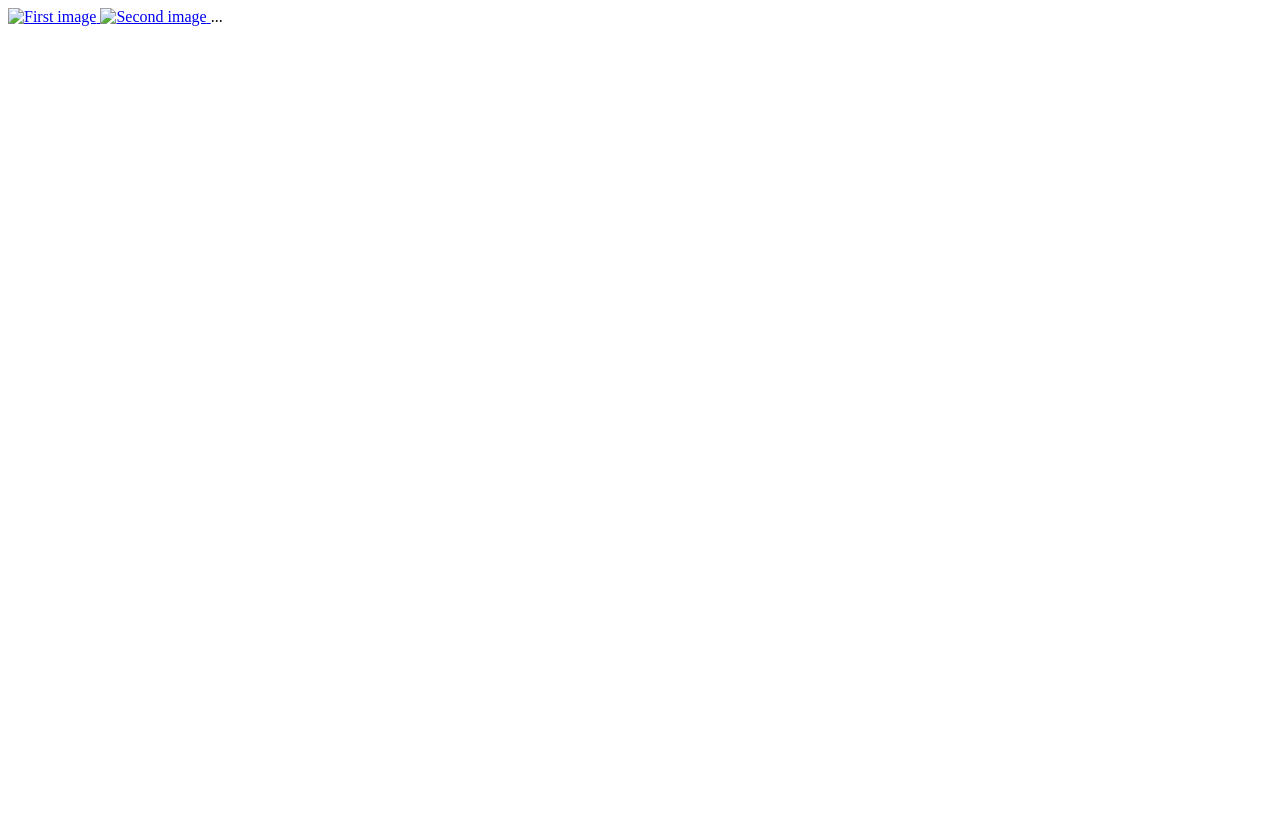
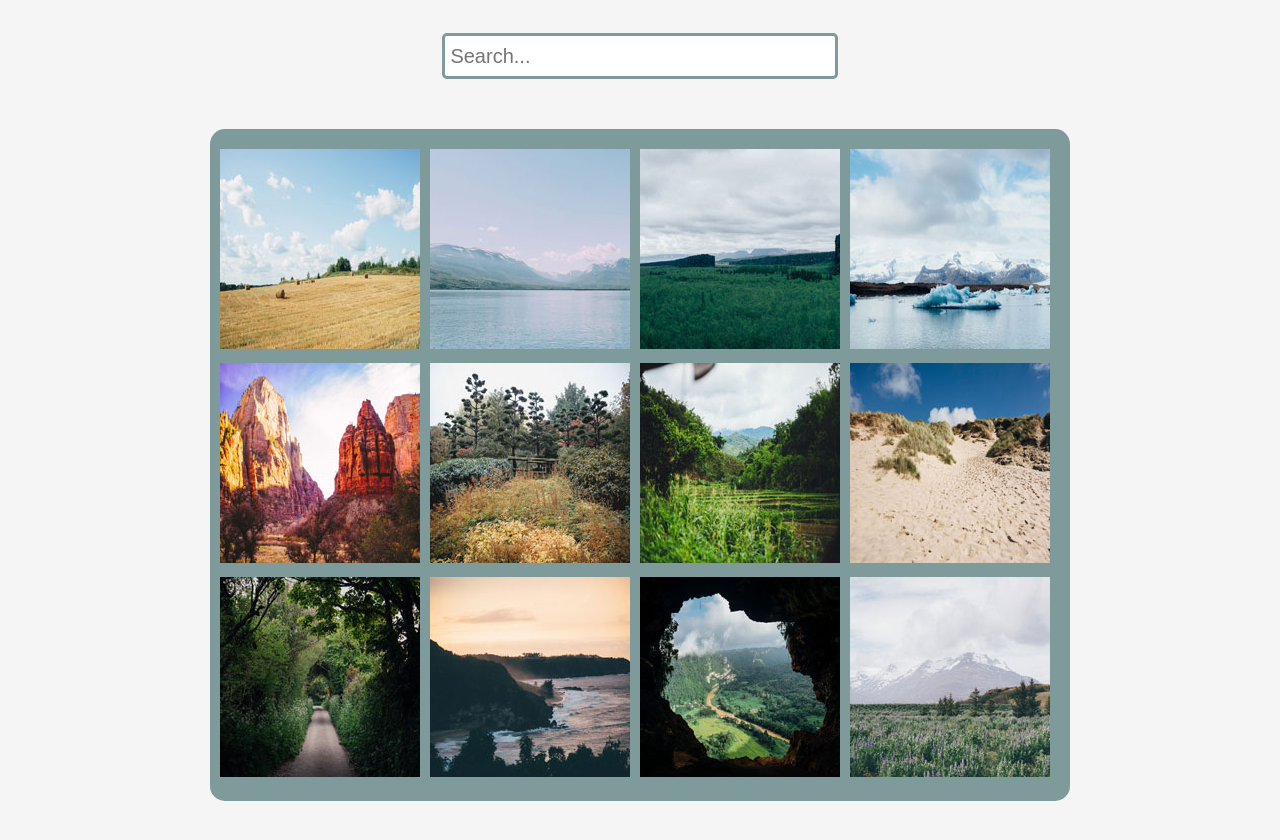
Before and after one commit to des-sheehan/Interactive-Photo-Gallery, a plain HTML site: page index.html in a window 1280 px wide. Before the commit the page ends 800 px from the top, so only its background shows below. Drawn offline with Linux system fonts and the light colour scheme.

Commit message:
Version 2
Everything is inserted and working, just needs a functioning search bar and other adjustments commented within.

```diff
--- a/css/styles.css
+++ b/css/styles.css
@@ -0,0 +1,52 @@
+
+/*
+Need to center the gallery items within the div element, they are slightly off center.
+Color scheme is a bit shit.
+Finish search functionality
+See if we can format the text of data-captions.*/
+
+body {
+    background-color: whitesmoke;
+}
+
+/*
+Header is currently using flex box to center the search bar.
+Might be easier to use Grid only as I can't use media queries anyway
+*/
+
+header {
+    display: flex;
+    justify-content: center;
+}
+
+input[type=text] {
+    line-height: 30px;
+    font-size: 20px;
+    margin-top: 25px;
+    padding: 5px;
+    border-radius: 5px;
+    border: 3px solid #7e9a9a;
+    width: 30%;
+    transition: width 0.15s ease-in-out;
+   }
+
+input[type=text]:focus {
+    width: 40%;
+    border-radius: 5px;
+    border: 5px dashed #7e9a9a;
+}
+
+.gallery {
+    max-width: 840px;
+    margin: 50px auto;
+    padding: 20px 10px;
+    display: grid;
+    grid-gap: 10px;
+     grid: auto-flow / repeat(4, 200px);
+    background-color: #7e9a9a;
+    border-radius: 15px;
+}
+
+data-captions {
+    font-size: 30px;
+}
--- a/index.html
+++ b/index.html
@@ -3,19 +3,76 @@
 <head>
     <meta charset="UTF-8">
     <title>Document</title>
+    <link rel="stylesheet" href="css/styles.css">
+    <link rel="stylesheet" href="css/baguetteBox.min.css">
 </head>
 <body>
 
-<!--   This is the example from the baguetteBox usage documentation.-->
+   <header>
+       <input id='searchbar' type='text' name='search' placeholder='Search...'>
+   </header>
+
     <div class="gallery">
-    <a href="img/2-1.jpg" data-caption="Image caption">
-        <img src="img/thumbnails/2-1.jpg" alt="First image">
-    </a>
-    <a href="img/2-2.jpg">
-        <img src="img/thumbnails/2-2.jpg" alt="Second image">
-    </a>
-    ...
-</div>
+        <a href="photos/01.jpg" data-caption="I love hay bales. Took this snap on a drive through the countryside past some straw fields.">
+            <img src="photos/thumbnails/01.jpg" alt="Hay Bales">
+        </a>
 
+        <a href="photos/02.jpg" data-caption="The lake was so calm today. We had a great view of the snow on the mountains from here.">
+            <img src="photos/thumbnails/02.jpg" alt="Lake">
+        </a>
+
+        <a href="photos/03.jpg" data-caption="I hiked to the top of the mountain and got this picture of the canyon and trees below.
+">
+            <img src="photos/thumbnails/03.jpg" alt="Canyon">
+        </a>
+
+        <a href="photos/04.jpg" data-caption="It was amazing to see an iceberg up close, it was so cold but didn’t snow today.
+">
+            <img src="photos/thumbnails/04.jpg" alt="Iceberg">
+        </a>
+
+        <a href="photos/05.jpg" data-caption="The red cliffs were beautiful. It was really hot in the desert but we did a lot of walking through the canyons.">
+            <img src="photos/thumbnails/05.jpg" alt="Desert">
+        </a>
+
+        <a href="photos/06.jpg" data-caption="Fall is coming, I love when the leaves on the trees start to change color.
+">
+            <img src="photos/thumbnails/06.jpg" alt="Fall">
+        </a>
+
+        <a href="photos/07.jpg" data-caption="I drove past this plantation yesterday, everything is so green!
+">
+            <img src="photos/thumbnails/07.jpg" alt="Plantation">
+        </a>
+
+        <a href="photos/08.jpg" data-caption="My summer vacation to the Oregon Coast. I love the sandy dunes!">
+            <img src="photos/thumbnails/08.jpg" alt="Dunes">
+        </a>
+
+        <a href="photos/09.jpg" data-caption="We enjoyed a quiet stroll down this countryside lane. ">
+            <img src="photos/thumbnails/09.jpg" alt="Countryside Lane">
+        </a>
+
+        <a href="photos/10.jpg" data-caption="Sunset at the coast! The sky turned a lovely shade of orange.">
+            <img src="photos/thumbnails/10.jpg" alt="Sunset">
+        </a>
+
+        <a href="photos/11.jpg" data-caption="I did a tour of a cave today and the view of the landscape below was breathtaking.">
+            <img src="photos/thumbnails/11.jpg" alt="Cave">
+        </a>
+
+        <a href="photos/12.jpg" data-caption="I walked through this meadow of bluebells and got a good view of the snow on the mountain before the fog came in.">
+            <img src="photos/thumbnails/12.jpg" alt="Bluebells">
+        </a>
+    </div>
+
+    <script src="js/baguetteBox.min.js" async></script>
+    <script src='js/app.js'></script>
 </body>
 </html>
+
+<script>
+window.addEventListener('load', function() {
+  baguetteBox.run('.gallery');
+});
+</script>
--- /dev/null
+++ b/js/app.js
@@ -0,0 +1,3 @@
+baguetteBox.run('.gallery', {
+    `captions`
+});
```
Also changed, not shown: css/baguetteBox.min.css (added), js/baguetteBox.min.js (added).
